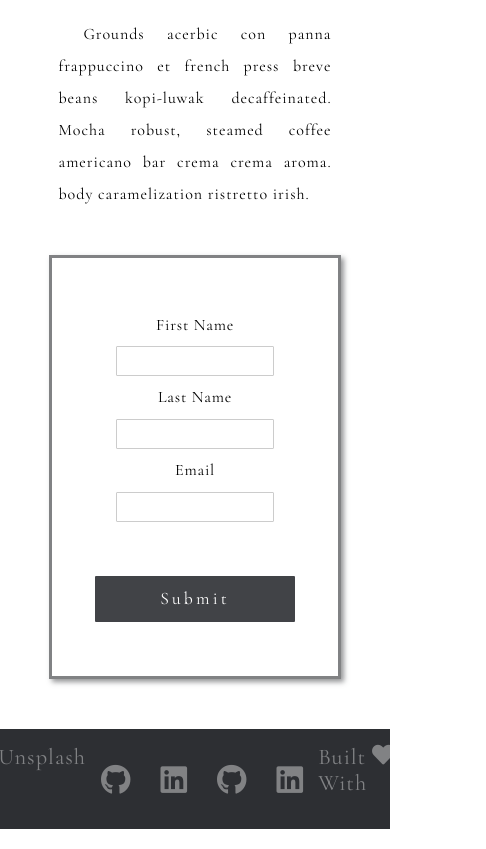
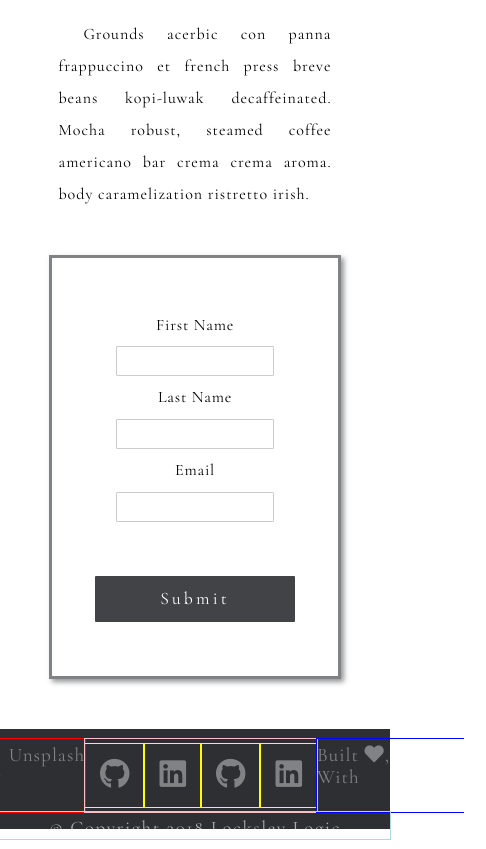
Before and after one commit to antdevelopment1/IntentManifestoApp, a website: page testing/index.html in a window 390 px wide. Shown: the part 2601-3450 px from the top of the page, 486 px wide, since content can reach past the window. Drawn offline with nearby package versions, Linux system fonts and the light colour scheme.

Commit message:
begins media queries for footer-section

```diff
--- a/public/stylesheets/styles.css
+++ b/public/stylesheets/styles.css
@@ -919,9 +919,68 @@ footer li {
     .form {
         width: 65%;
     }
+
 }
 
 @media screen and (max-width:1000px) {
+    .thanks-container {
+        display: flex;
+        flex-basis: 33.33%;
+        flex-direction: row;
+        align-content: center;
+        justify-content: center;
+        outline: 1px solid red;
+     }
+
+     .thanks,
+     .learn {
+        outline: 1px solid green;
+        font-size: 1.2rem;
+        letter-spacing: 1px;
+        color: rgba(255, 255, 255, .4);
+     }
+
+     .thanks span {
+        color: rgba(255, 255, 255, .4);
+        transition: color .2s ease-in-out .1s;
+        padding-left: 7px;
+     }
+
+     .learn-more {
+         display: flex;
+         flex-basis: 33.33%;
+         justify-content: center;
+         align-content: center;
+         outline: 1px solid blue;
+     }
+
+
+
+    .footer-li {
+        outline: 1px solid pink;
+    }
+
+    footer li {
+        display: flex;
+        flex-direction: row;
+        line-height: 1.4rem;
+        justify-content: space-evenly;
+        font-size: 1.1rem;
+        padding: 15px 0;
+        outline: 1px solid yellow;
+     }
+
+     footer li a i {
+        font-size: 1.9rem;
+     }
+
+     footer p {
+
+        font-size: 1.2rem;
+        letter-spacing: .09rem;
+        padding-top: 5px;
+        outline: 1px solid lightblue;
+    }
 
 }
 
```
